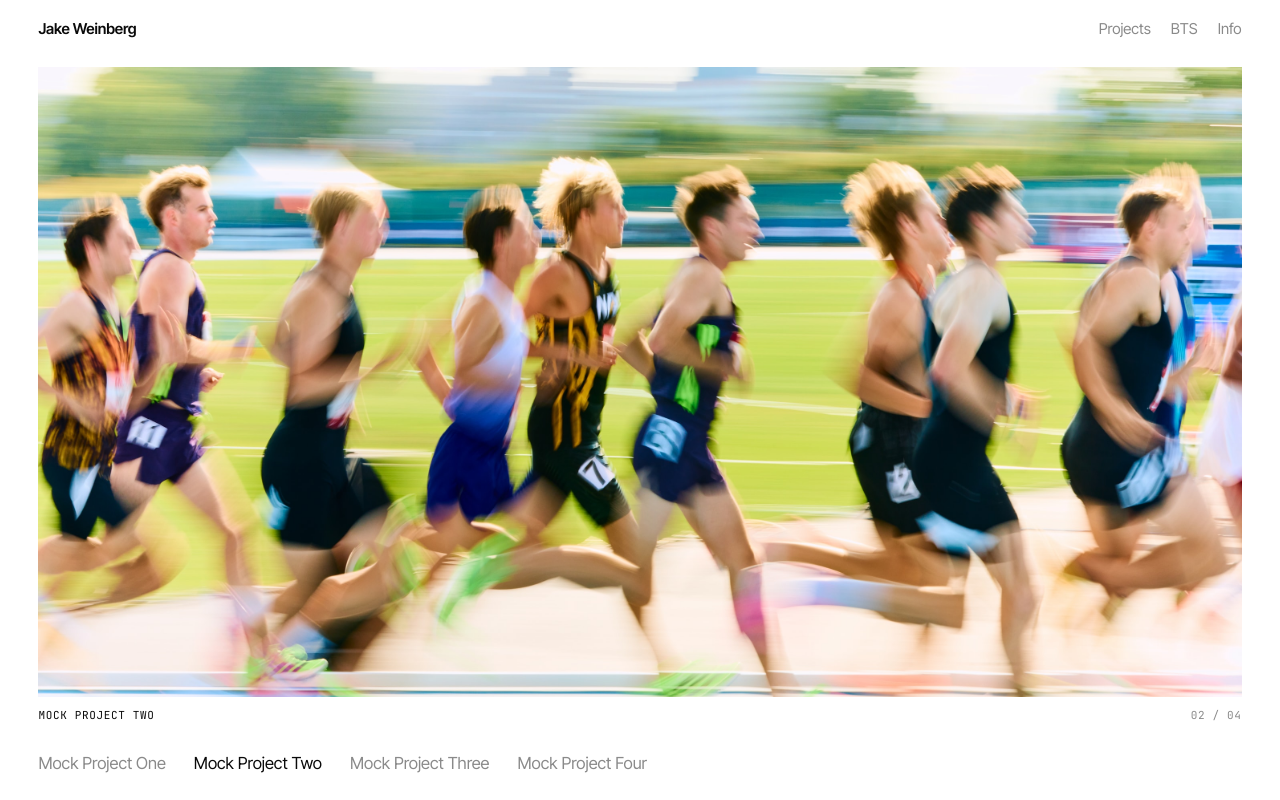
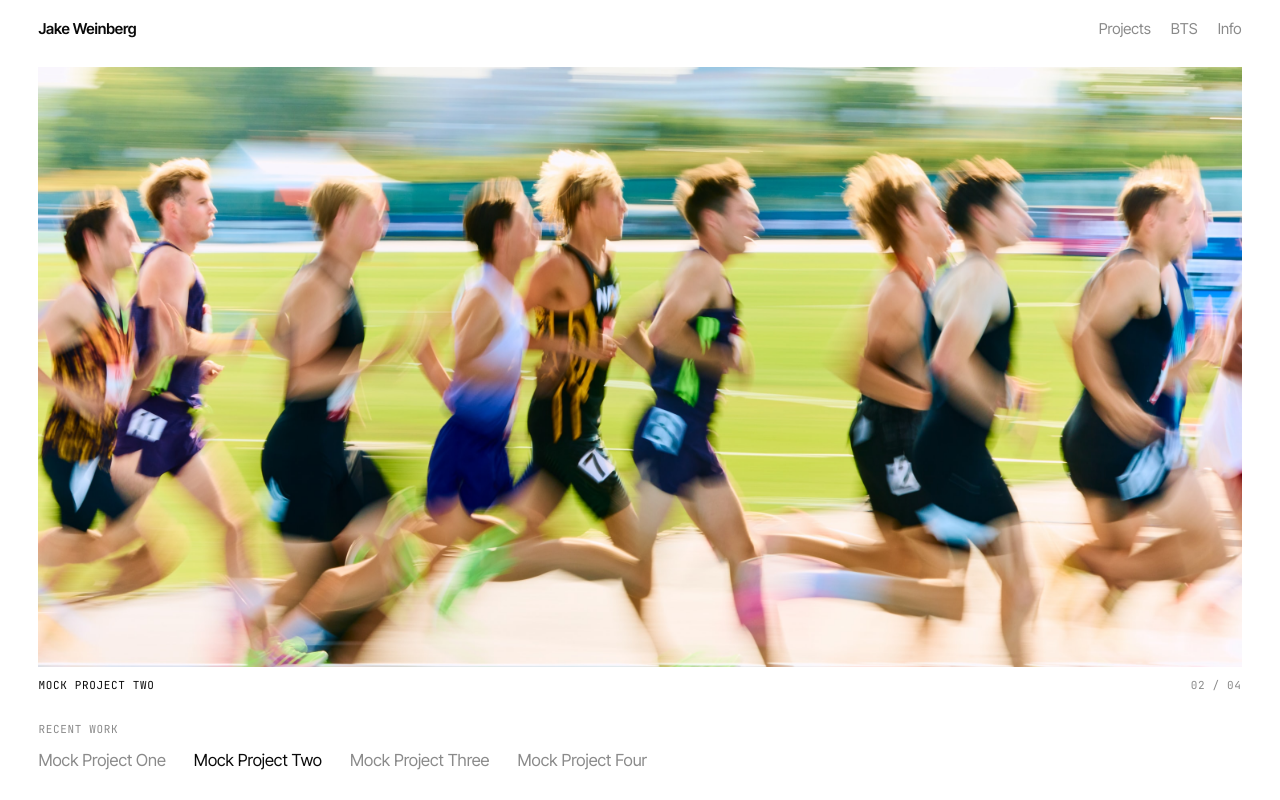
Before and after one commit to jakesweinberg/jakeweinberg, a Next.js app: page / in a window 1280 px wide. Shown: the top 800 px of the page. Built offline with nearby package versions, Linux system fonts and the light colour scheme.

Commit message:
Home: Recent work label under the reel
Co-Authored-By: Claude Opus 5.5 (1M context) <noreply@anthropic.com>
Claude-Session: https://claude.ai/code/session_01LGZNftr7DVZXVQCnSktVXH

```diff
--- a/src/app/globals.css
+++ b/src/app/globals.css
@@ -84,11 +84,12 @@ main { min-height: 70vh; }
 
 /* Home 3: Reel — photos cut quickly, like video */
 .h3 { padding: 8px var(--pad) 0; }
-.h3-stage { display: block; height: calc(100svh - 170px); min-height: 360px; }
+.h3-stage { display: block; height: calc(100svh - 200px); min-height: 360px; }
 .h3-stage > div { transition: none; } /* hard cuts, like a video edit */
 .h3-stage img { object-fit: cover; object-position: center 25%; }
 .h3-bar { display: flex; justify-content: space-between; padding: 10px 0 28px; }
 .h3-title { color: var(--ink); }
+.h3-label { margin: 0 0 10px; font-weight: 400; }
 .h3-list { list-style: none; margin: 0; padding: 0; display: flex; flex-wrap: wrap; gap: 6px 28px; }
 .h3-list a { color: var(--muted); transition: color .15s; font-size: clamp(15px, 1.3vw, 18px); }
 .h3-list a.on, .h3-list a:hover { color: var(--ink); }
--- a/src/components/HomeView.tsx
+++ b/src/components/HomeView.tsx
@@ -89,6 +89,7 @@ function Slideshow({ items }: { items: Project[] }) {
         <span className="h3-title">{p.title}</span>
         <span>{String(pi + 1).padStart(2, "0")} / {String(items.length).padStart(2, "0")}</span>
       </div>
+      <h2 className="h3-label mono">Recent work</h2>
       <ul className="h3-list" onMouseMove={move} onMouseLeave={() => setPeek(null)}>
         {items.map((q, n) => (
           <li key={q.slug}>
```
